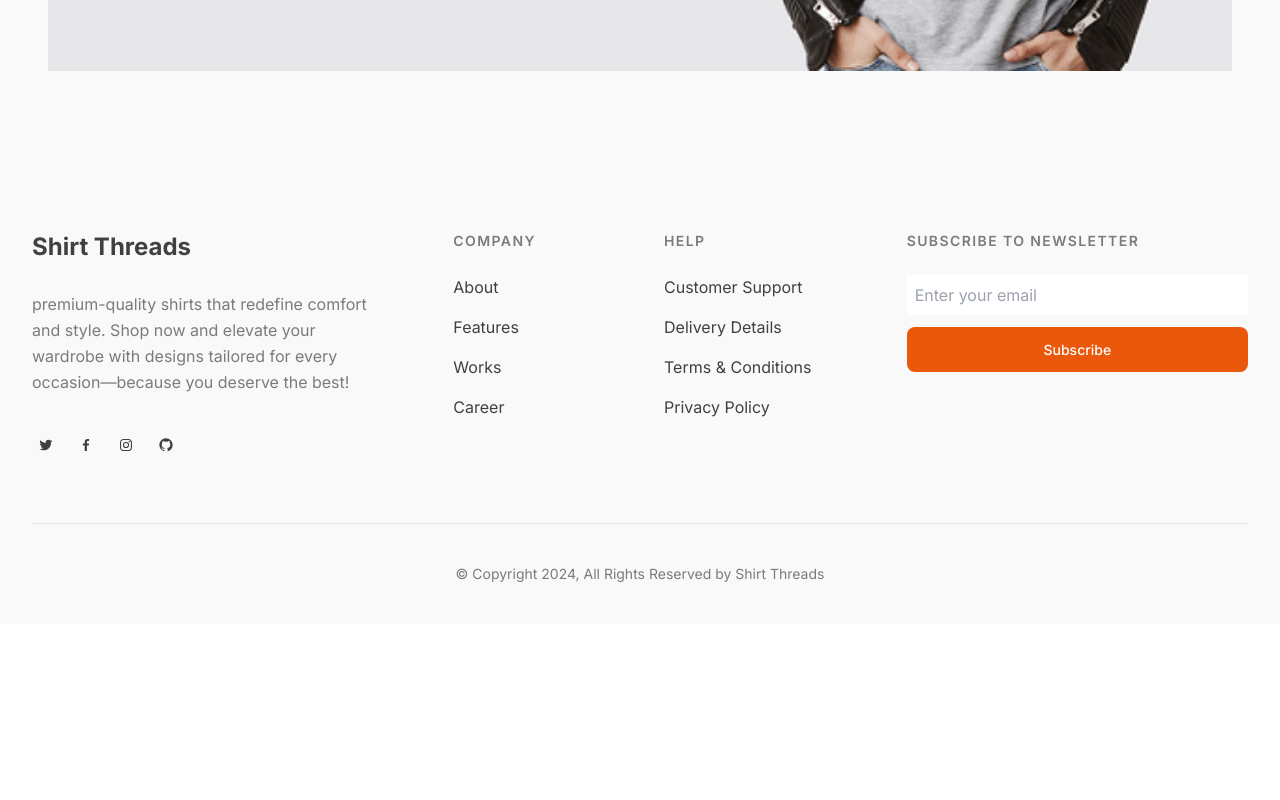
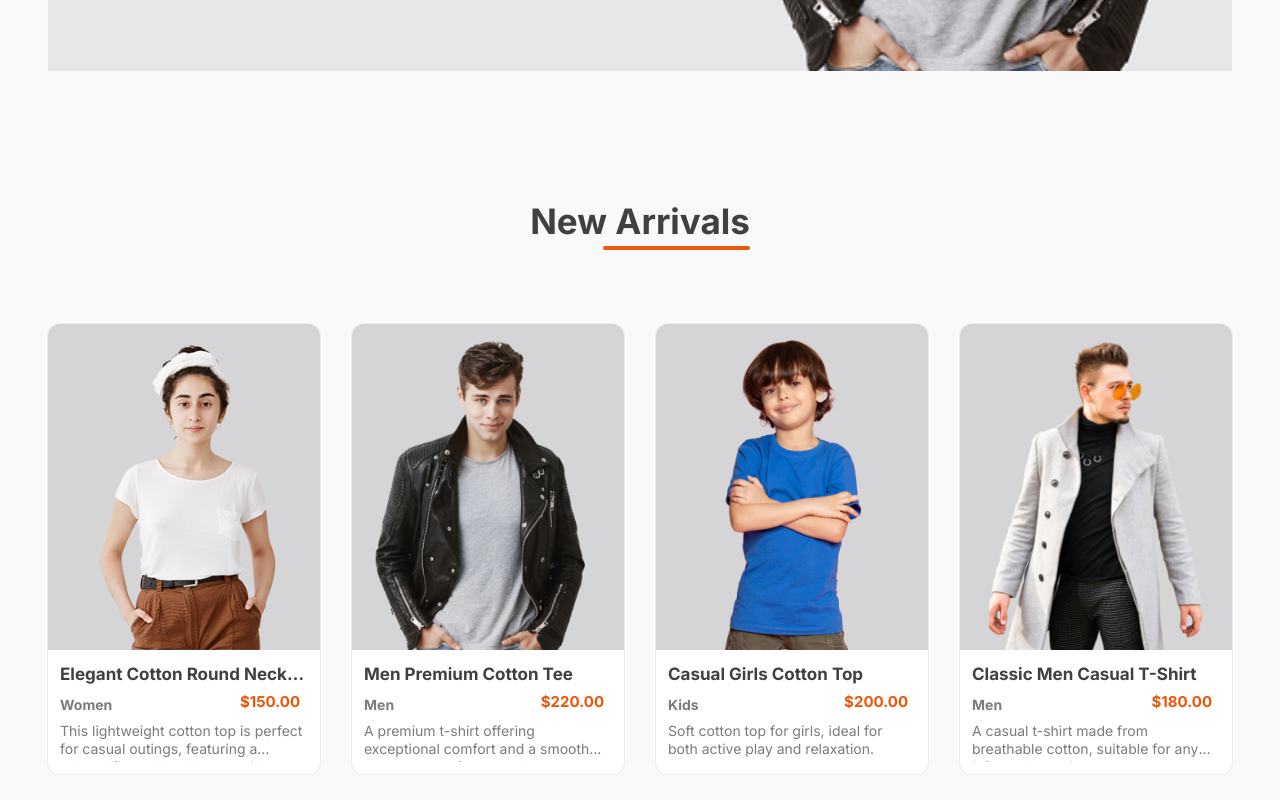
Before and after one commit to Reavampop/copy, a React (Vite) app in the folder frontend/: page / in a window 1280 px wide. Shown: the part 760-1560 px from the top of the page. Before the commit the page ends 1384 px from the top, so only its background shows below. Built offline with nearby package versions, Linux system fonts and the light colour scheme.

Commit message:
rendering new arrivals dummy data

```diff
--- /dev/null
+++ b/frontend/src/components/Item.jsx
@@ -0,0 +1,21 @@
+import { Link } from "react-router-dom";
+
+const Item = ({ product }) => {
+  return (
+    <div className="ring-1 ring-slate-900/5 rounded-xl bg-white overflow-hidden">
+      <Link to={`/product/${product._id}`} className="flexCenter relative">
+        <img src={product.image[0]} alt="productImg" />
+      </Link>
+      <div className="p-3">
+        <h4 className="h4 line-clamp-1 !my-0">{product.name}</h4>
+        <div className="flexBetween pt-1">
+          <p className="font-bold">{product.category}</p>
+          <h5 className="h5 text-secondary pr-2">${product.price}.00</h5>
+        </div>
+        <p className="line-clamp-2 py-1">{product.description}</p>
+      </div>
+    </div>
+  );
+};
+
+export default Item;
--- /dev/null
+++ b/frontend/src/components/NewArrivals.jsx
@@ -0,0 +1,30 @@
+import { useContext, useEffect, useState } from "react";
+import Title from "./Title";
+import { ShopContext } from "../context/ShopContext";
+import Item from "./Item";
+
+const NewArrivals = () => {
+  const { products } = useContext(ShopContext);
+  const [newArrivals, setNewArrivals] = useState([]);
+
+  useEffect(() => {
+    const data = products.slice(0, 10);
+    setNewArrivals(data);
+  }, [products]);
+
+  return (
+    <section className="max-padd-container py-16">
+      <Title title={"New Arrivals"} titleStyles={"text-center"} />
+      {/* container */}
+      <div className="grid grid-cols-1 xs:grid-cols-2 md:grid-cols-3 xl:grid-cols-4 gap-8">
+        {newArrivals.map((product) => (
+          <div key={product._id}>
+            <Item product={product} />
+          </div>
+        ))}
+      </div>
+    </section>
+  );
+};
+
+export default NewArrivals;
--- /dev/null
+++ b/frontend/src/components/Title.jsx
@@ -0,0 +1,11 @@
+const Title = ({ title, titleStyles }) => {
+  return (
+    <div className={`${titleStyles} pb-20`}>
+      <span className="h2 capitalize pb-1 relative after:w-2/3 after:h-1 after:bg-secondary after:absolute after:-bottom-1 after:right-0 after:rounded">
+        {title}
+      </span>
+    </div>
+  );
+};
+
+export default Title;
--- /dev/null
+++ b/frontend/src/context/ShopContext.jsx
@@ -0,0 +1,17 @@
+import { createContext } from "react";
+import { products } from "../assets/data.js";
+
+export const ShopContext = createContext();
+
+const ShopContextProvider = (props) => {
+  const currency = "S";
+  const delivery_charges = 10;
+
+  const value = { products, currency, delivery_charges };
+
+  return (
+    <ShopContext.Provider value={value}>{props.children}</ShopContext.Provider>
+  );
+};
+
+export default ShopContextProvider;
--- a/frontend/src/index.css
+++ b/frontend/src/index.css
@@ -78,7 +78,7 @@
   }
 
   .btn-dark {
-    @apply medium-14 bg-tertiary text-white px-7 py-3 rounded-lg;
+    @apply medium-14 bg-tertiary text-white px-7 py-3 rounded-lg transition-all duration-200 hover:bg-gray-50 focus:bg-gray-50;
   }
 
   .btn-light {
@@ -90,7 +90,7 @@
   }
 
   .btn-secondary {
-    @apply medium-14 bg-secondary text-white px-7 py-3 rounded-lg transition-all;
+    @apply medium-14 bg-secondary text-white px-7 py-3 rounded-lg transition-all duration-200 hover:bg-quaternary focus:bg-secondary;
   }
 
   .max-padd-container {
--- a/frontend/src/main.jsx
+++ b/frontend/src/main.jsx
@@ -2,9 +2,12 @@ import { createRoot } from "react-dom/client";
 import "./index.css";
 import App from "./App.jsx";
 import { BrowserRouter } from "react-router-dom";
+import ShopContextProvider from "./context/ShopContext.jsx";
 
 createRoot(document.getElementById("root")).render(
   <BrowserRouter>
-    <App />
+    <ShopContextProvider>
+      <App />
+    </ShopContextProvider>
   </BrowserRouter>
 );
--- a/frontend/src/pages/Home.jsx
+++ b/frontend/src/pages/Home.jsx
@@ -1,10 +1,16 @@
+import Features from "../components/Features";
 import Footer from "../components/Footer";
 import Hero from "../components/Hero";
+import NewArrivals from "../components/NewArrivals";
+import PopularProducts from "../components/PopularProducts";
 
 const Home = () => {
   return (
     <>
       <Hero />
+      <NewArrivals />
+      <PopularProducts />
+      <Features />
       <Footer />
     </>
   );
--- a/frontend/tailwind.config.js
+++ b/frontend/tailwind.config.js
@@ -9,6 +9,7 @@ export default {
         primaryLight: "#e3f7fa",
         secondary: "#ea580c",
         tertiary: "#404040",
+        quaternary: "#ea6d26",
         gray: {
           10: "#EEEEEE",
           20: "#A2A2A2",
```
